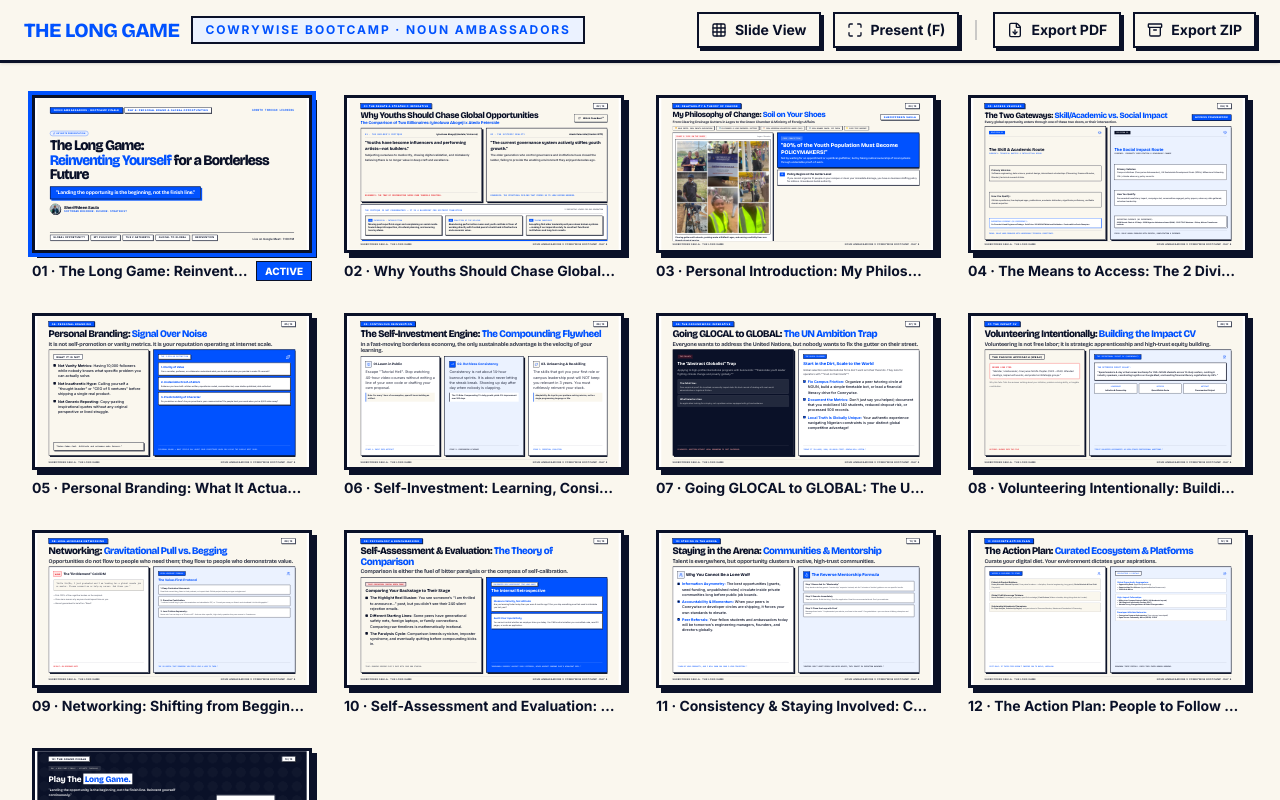
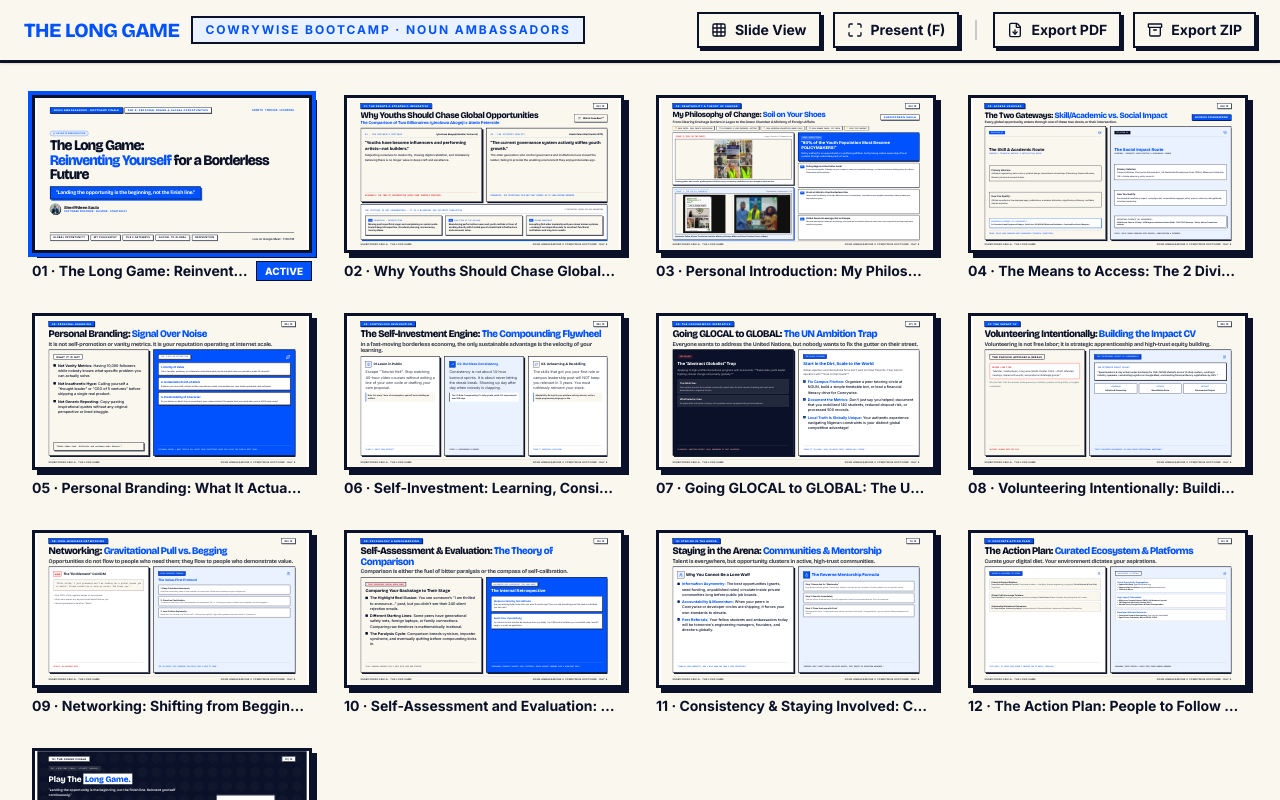
Before and after one commit to SalamBhai/cowrywise-noun-global, a React (Vite) app: page / in a window 1280 px wide. Both pictures are taken after a click on the button "Grid (G)". Built offline with nearby package versions, Linux system fonts and the light colour scheme.

Commit message:
fix(deck): embed exact Instagram reel link on Slide 2, embed all diplomatic & grassroots photos on Slide 3 with balanced CSS grid

```diff
--- a/src/components/deck/slides.tsx
+++ b/src/components/deck/slides.tsx
@@ -134,7 +134,7 @@ export const slides: SlideDef[] = [
               </p>
             </div>
             <a
-              href="https://www.instagram.com/reels/DbKXWU7omXs/"
+              href="https://www.instagram.com/p/DbKXWU7omXs/?wa_status_inline=true&wa_logging_event=video_play_open"
               target="_blank"
               rel="noreferrer"
               className="deck-ui-btn px-6 py-3.5 bg-[#0052FF] text-white hover:bg-[#0039C7] text-base font-extrabold shadow-[5px_5px_0_0_#0A1128] shrink-0"
@@ -298,104 +298,113 @@ export const slides: SlideDef[] = [
           </div>
 
           {/* Main Content: Left Photos, Right Theory */}
-          <div className="grid grid-cols-12 gap-7 flex-1 items-stretch min-h-0">
+          <div className="grid grid-cols-12 gap-7 flex-1 min-h-0">
             {/* Left Column: Visual Proof-of-Work (The Two Realities) */}
-            <div className="col-span-5 flex flex-col justify-between gap-4">
+            <div className="col-span-6 grid grid-rows-2 gap-4 h-full min-h-0">
               {/* Photo 1: Grassroots */}
-              <div className="p-4 bg-white border-[3.5px] border-[#0A1128] shadow-[6px_6px_0_0_#0A1128] flex-1 flex flex-col justify-between">
-                <div className="flex items-center justify-between mb-2">
+              <div className="p-3.5 bg-white border-[3.5px] border-[#0A1128] shadow-[5px_5px_0_0_#0A1128] flex flex-col justify-between overflow-hidden">
+                <div className="flex items-center justify-between mb-1.5 shrink-0">
                   <span className="font-mono text-xs font-black uppercase tracking-wider text-red-600 bg-red-50 border border-red-200 px-2 py-0.5">
                     Phase 1: Soil on the Shoes
                   </span>
-                  <span className="font-mono text-xs font-bold text-[#0A1128]/70">Lagos Streets</span>
+                  <span className="font-mono text-xs font-bold text-[#0A1128]/70">Lagos Streets &amp; Communities</span>
                 </div>
-                <div className="flex-1 min-h-[175px] w-full border-2 border-[#0A1128] overflow-hidden bg-[#FAF7EE] flex items-center justify-center p-1">
+                <div className="flex-1 min-h-0 w-full border-2 border-[#0A1128] overflow-hidden bg-[#FAF7EE] flex items-center justify-center p-1">
                   <img
                     src="/grassroots-volunteering.jpg"
                     alt="Sheriffdeen Saula grassroots volunteering"
                     className="h-full w-full object-contain"
                   />
                 </div>
-                <p className="text-sm font-bold text-[#0A1128] mt-2 leading-snug">
+                <p className="text-xs font-bold text-[#0A1128] mt-1.5 leading-snug shrink-0">
                   Clearing gutters with shovels, packing waste at EidFest Lagos, and earning credibility from zero through physical service.
                 </p>
               </div>
 
               {/* Photo 2: Policy Chambers */}
-              <div className="p-4 bg-[#EBF2FF] border-[3.5px] border-[#0A1128] shadow-[6px_6px_0_0_#0052FF] flex-1 flex flex-col justify-between">
-                <div className="flex items-center justify-between mb-2">
+              <div className="p-3.5 bg-[#EBF2FF] border-[3.5px] border-[#0A1128] shadow-[5px_5px_0_0_#0052FF] flex flex-col justify-between overflow-hidden">
+                <div className="flex items-center justify-between mb-1.5 shrink-0">
                   <span className="font-mono text-xs font-black uppercase tracking-wider text-[#0052FF] bg-white border border-[#0052FF] px-2 py-0.5">
                     Phase 2: The Policy Chambers
                   </span>
-                  <span className="font-mono text-xs font-bold text-[#0A1128]/70">Abuja</span>
+                  <span className="font-mono text-xs font-bold text-[#0A1128]/70">Diplomatic Conference 2.0</span>
                 </div>
-                <div className="flex-1 min-h-[175px] w-full border-2 border-[#0A1128] overflow-hidden bg-white flex items-center justify-center p-1">
-                  <img
-                    src="/diplomatic-fellowship.jpg"
-                    alt="Sheriffdeen Saula diplomatic conference"
-                    className="h-full w-full object-contain"
-                  />
+                <div className="flex-1 min-h-0 w-full grid grid-cols-2 gap-2 border-2 border-[#0A1128] overflow-hidden bg-white p-1">
+                  <div className="h-full w-full flex items-center justify-center overflow-hidden bg-[#FAF7EE] border border-[#0A1128]/20">
+                    <img
+                      src="/diplomatic-conf-mfa.png"
+                      alt="Ministry of Foreign Affairs & Green Chamber"
+                      className="h-full w-full object-contain"
+                    />
+                  </div>
+                  <div className="h-full w-full flex items-center justify-center overflow-hidden bg-[#FAF7EE] border border-[#0A1128]/20">
+                    <img
+                      src="/diplomatic-induction.jpg"
+                      alt="Fellow African Transformer Institute induction"
+                      className="h-full w-full object-contain"
+                    />
+                  </div>
                 </div>
-                <p className="text-sm font-bold text-[#0A1128] mt-2 leading-snug">
-                  Inducted as Fellow, African Transformer Institute: The Green Chamber (House of Reps) and Ministry of Foreign Affairs.
+                <p className="text-xs font-bold text-[#0A1128] mt-1.5 leading-snug shrink-0">
+                  Inducted as Fellow, African Transformer Institute: Ministry of Foreign Affairs and Green Chamber (House of Reps).
                 </p>
               </div>
             </div>
 
             {/* Right Column: The Core Philosophy & 80% Mantra */}
-            <div className="col-span-7 flex flex-col justify-between gap-4">
+            <div className="col-span-6 flex flex-col justify-between gap-3.5 h-full min-h-0">
               {/* The 80% Callout Banner */}
-              <div className="p-6 bg-[#0052FF] text-white border-[4px] border-[#0A1128] shadow-[8px_8px_0_0_#0A1128]">
-                <span className="font-mono text-xs font-black uppercase tracking-widest text-[#FAF7EE] bg-white/20 border border-white/40 px-3 py-1 inline-block mb-2">
+              <div className="p-5 bg-[#0052FF] text-white border-[3.5px] border-[#0A1128] shadow-[6px_6px_0_0_#0A1128] shrink-0">
+                <span className="font-mono text-xs font-black uppercase tracking-widest text-[#FAF7EE] bg-white/20 border border-white/40 px-2.5 py-0.5 inline-block mb-1.5">
                   Core Conviction
                 </span>
-                <h3 className="font-display text-4xl lg:text-[40px] font-black leading-tight text-white">
+                <h3 className="font-display text-3xl font-black leading-tight text-white">
                   "80% of the Youth Population Must Become POLICYMAKERS!"
                 </h3>
-                <p className="text-lg text-white/90 font-semibold mt-2 leading-snug">
+                <p className="text-base text-white/90 font-semibold mt-1.5 leading-snug">
                   Not by waiting for an appointment or a political godfather, but by taking radical ownership of local systems through undeniable proof-of-work.
                 </p>
               </div>
 
               {/* 3 Relatable Action Axioms */}
-              <div className="flex-1 flex flex-col justify-between gap-3">
-                <div className="p-4 bg-white border-[3px] border-[#0A1128] shadow-[4px_4px_0_0_#0A1128] flex items-start gap-4">
-                  <span className="px-2.5 py-1 bg-[#0052FF] text-white font-mono font-black text-sm shrink-0">
+              <div className="grid grid-rows-3 gap-2.5 flex-1 min-h-0">
+                <div className="p-3.5 bg-white border-[2.5px] border-[#0A1128] shadow-[3px_3px_0_0_#0A1128] flex items-start gap-3 overflow-hidden">
+                  <span className="px-2 py-0.5 bg-[#0052FF] text-white font-mono font-black text-xs shrink-0 mt-0.5">
                     01
                   </span>
                   <div>
-                    <h4 className="font-display text-xl font-black text-[#0A1128] leading-tight">
+                    <h4 className="font-display text-base font-black text-[#0A1128] leading-tight">
                       Policy Begins at the Gutter Level
                     </h4>
-                    <p className="text-base text-[#0A1128]/85 font-medium mt-1 leading-snug">
+                    <p className="text-xs font-semibold text-[#0A1128]/85 mt-0.5 leading-normal">
                       If you cannot organize 10 people on your campus or clean your immediate drainage, you have no business drafting policy for millions. Groundwork builds authority.
                     </p>
                   </div>
                 </div>
 
-                <div className="p-4 bg-white border-[3px] border-[#0A1128] shadow-[4px_4px_0_0_#0A1128] flex items-start gap-4">
-                  <span className="px-2.5 py-1 bg-[#0052FF] text-white font-mono font-black text-sm shrink-0">
+                <div className="p-3.5 bg-white border-[2.5px] border-[#0A1128] shadow-[3px_3px_0_0_#0A1128] flex items-start gap-3 overflow-hidden">
+                  <span className="px-2 py-0.5 bg-[#0052FF] text-white font-mono font-black text-xs shrink-0 mt-0.5">
                     02
                   </span>
                   <div>
-                    <h4 className="font-display text-xl font-black text-[#0A1128] leading-tight">
+                    <h4 className="font-display text-base font-black text-[#0A1128] leading-tight">
                       Proof-of-Work Is Your Borderless Visa
                     </h4>
-                    <p className="text-base text-[#0A1128]/85 font-medium mt-1 leading-snug">
+                    <p className="text-xs font-semibold text-[#0A1128]/85 mt-0.5 leading-normal">
                       I didn't enter the Ministry of Foreign Affairs because of connections. I entered because tangible community evidence makes you impossible to ignore.
                     </p>
                   </div>
                 </div>
 
-                <div className="p-4 bg-white border-[3px] border-[#0A1128] shadow-[4px_4px_0_0_#0A1128] flex items-start gap-4">
-                  <span className="px-2.5 py-1 bg-[#0052FF] text-white font-mono font-black text-sm shrink-0">
+                <div className="p-3.5 bg-white border-[2.5px] border-[#0A1128] shadow-[3px_3px_0_0_#0A1128] flex items-start gap-3 overflow-hidden">
+                  <span className="px-2 py-0.5 bg-[#0052FF] text-white font-mono font-black text-xs shrink-0 mt-0.5">
                     03
                   </span>
                   <div>
-                    <h4 className="font-display text-xl font-black text-[#0A1128] leading-tight">
+                    <h4 className="font-display text-base font-black text-[#0A1128] leading-tight">
                       Global Reach Is Leverage, Not an Escape
                     </h4>
-                    <p className="text-base text-[#0A1128]/85 font-medium mt-1 leading-snug">
+                    <p className="text-xs font-semibold text-[#0A1128]/85 mt-0.5 leading-normal">
                       We seek international networks, technology, and capital not to abandon where we come from, but to import the leverage required to rebuild our systems.
                     </p>
                   </div>
```
Also changed, not shown: public/diplomatic-conf-mfa.png (added), public/diplomatic-induction.jpg (added).
